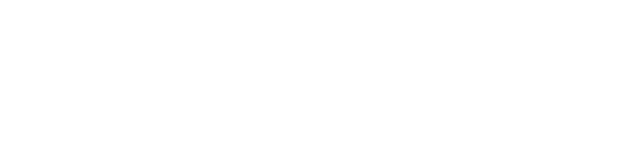
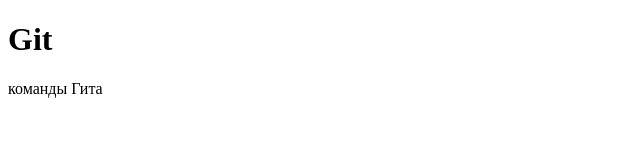
Before and after one commit to AlexKravchuk1991/git_lesson, a plain HTML site: page index.html in a window 1280 px wide. Shown: the whole page, without its empty margins (0-640 px from the left). Drawn offline with Linux system fonts and the light colour scheme.

Commit message:
commit 3

```diff
--- a/index.html
+++ b/index.html
@@ -6,6 +6,7 @@
     <title>Document</title>
 </head>
 <body>
-
+    <h1>Git</h1>
+    <p>команды Гита</p>
 </body>
 </html>
```
